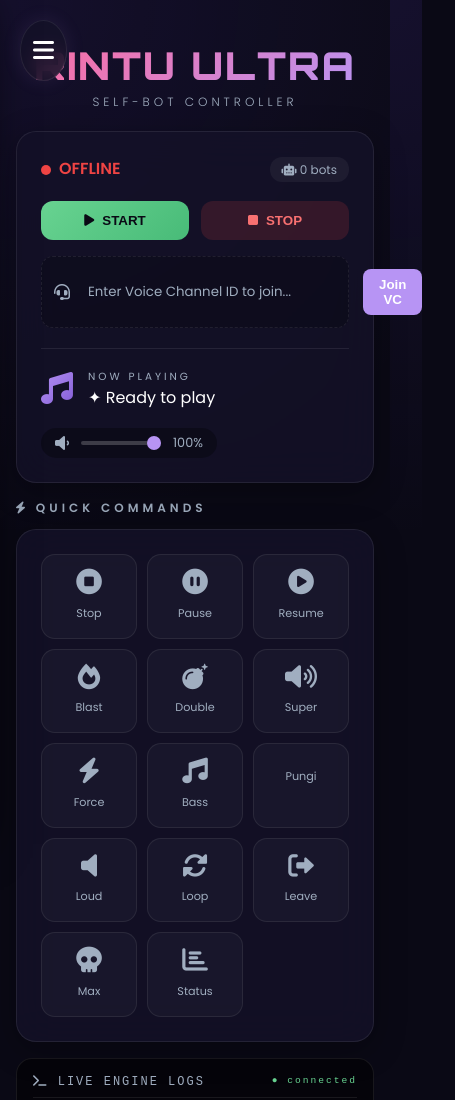
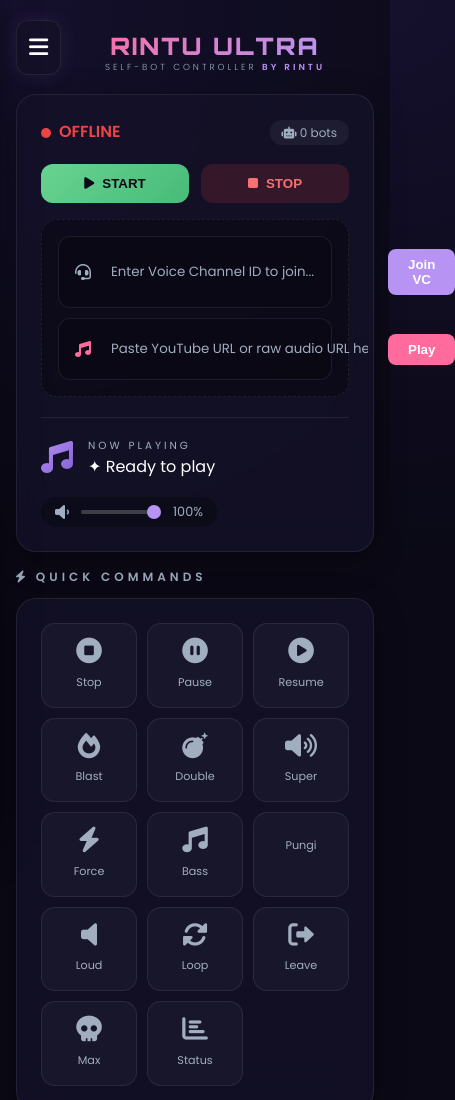
Before and after one commit to srivathsav223-hash/New-dashboard-, a website: page index.html in a window 390 px wide. Shown: the top 1100 px of the page, 455 px wide, since content can reach past the window. Drawn offline with nearby package versions, Linux system fonts and the light colour scheme; no server answers; some icons are missing.

Commit message:
Refactor styles and update header layout

```diff
--- a/index.html
+++ b/index.html
@@ -21,11 +21,10 @@
         body { font-family: 'Poppins', sans-serif; background: var(--bg-main); min-height: 100vh; padding: 16px; background-image: radial-gradient(circle at 0% 0%, rgba(120, 80, 255, 0.1) 0%, transparent 40%); display: flex; justify-content: center; align-items: flex-start; color: #fff; }
         .container { max-width: 900px; width: 100%; margin: 0 auto; }
 
-        /* Menu Button */
-        .menu-btn { position: fixed; top: 20px; left: 20px; font-size: 24px; color: #fff; cursor: pointer; z-index: 1000; transition: 0.3s; background: var(--bg-card); padding: 12px; border-radius: 50%; backdrop-filter: blur(10px); border: 1px solid var(--border-color); box-shadow: 0 0 20px rgba(183, 148, 244, 0.1); }
-        .menu-btn:hover { color: var(--neon-purple); transform: scale(1.1); }
+        /* Menu Button - Clean, not overlapping text */
+        .menu-btn { position: absolute; top: 20px; left: 16px; font-size: 22px; color: #fff; cursor: pointer; z-index: 1000; transition: 0.3s; background: var(--bg-card); padding: 10px 12px; border-radius: 12px; backdrop-filter: blur(10px); border: 1px solid var(--border-color); box-shadow: 0 0 20px rgba(183, 148, 244, 0.1); }
+        .menu-btn:hover { color: var(--neon-purple); transform: scale(1.05); }
 
-        /* Sidebar */
         .sidebar-overlay { position: fixed; top: 0; left: 0; width: 100%; height: 100%; background: rgba(0,0,0,0.8); backdrop-filter: blur(4px); z-index: 999; display: none; }
         .sidebar-overlay.active { display: block; }
         .sidebar { position: fixed; top: 0; left: -340px; width: 320px; height: 100%; background: #13112a; border-right: 1px solid var(--border-color); z-index: 1001; padding: 30px 20px; transition: 0.3s cubic-bezier(0.175, 0.885, 0.32, 1.275); box-shadow: 4px 0 40px rgba(0,0,0,0.8); }
@@ -40,12 +39,14 @@
         .sidebar button.save-btn:hover { transform: translateY(-2px); box-shadow: 0 0 30px rgba(139, 92, 246, 0.4); }
         .sidebar .status-msg { text-align: center; margin-top: 15px; font-size: 13px; color: var(--neon-green); display: none; }
 
-        /* Header */
-        .header { text-align: center; padding: 25px 0 20px; position: relative; }
-        .header h1 { font-family: 'Orbitron', monospace; font-size: 2.4em; font-weight: 900; background: linear-gradient(135deg, #ff6b9d, var(--neon-purple)); -webkit-background-clip: text; -webkit-text-fill-color: transparent; letter-spacing: 2px; }
-        .header .subtitle { color: var(--text-muted); font-size: 0.75em; letter-spacing: 4px; margin-top: 4px; font-weight: 300; text-transform: uppercase; }
+        /* Header - Smaller, Sleeker Text */
+        .header { text-align: center; padding: 15px 0 20px; position: relative; display: flex; flex-direction: column; align-items: center; justify-content: center; }
+        .header h1 { font-family: 'Orbitron', monospace; font-size: 1.8em; font-weight: 900; background: linear-gradient(135deg, #ff6b9d, var(--neon-purple)); -webkit-background-clip: text; -webkit-text-fill-color: transparent; letter-spacing: 2px; padding-left: 40px; /* Space for menu icon */ }
 
-        /* Main Card */
+        /* New Subtitle - Self-Bot Controller by Rintu */
+        .header .subtitle { color: var(--text-muted); font-size: 0.65em; letter-spacing: 3px; margin-top: 0px; font-weight: 300; text-transform: uppercase; text-align: center; padding-left: 40px; /* Space for menu icon */ }
+        .header .subtitle span { color: var(--neon-purple); font-weight: 600; }
+
         .card { background: var(--bg-card); backdrop-filter: blur(20px); border-radius: 20px; padding: 24px; margin-bottom: 16px; border: 1px solid var(--border-color); box-shadow: 0 8px 32px rgba(0,0,0,0.3); }
 
         .status-row { display: flex; justify-content: space-between; align-items: center; margin-bottom: 20px; }
@@ -55,7 +56,6 @@
         .status-text.online { color: var(--neon-green); }
         .stat-badge { background: rgba(255,255,255,0.05); padding: 4px 12px; border-radius: 12px; font-size: 0.75em; color: var(--text-muted); }
 
-        /* Controls & Inputs */
         .action-row { display: flex; gap: 12px; flex-wrap: wrap; margin-bottom: 16px; }
         .action-row .btn { flex: 1; min-width: 100px; padding: 12px; border: none; border-radius: 12px; font-weight: 600; cursor: pointer; transition: 0.2s; display: flex; align-items: center; justify-content: center; gap: 8px; }
         .btn-start { background: linear-gradient(135deg, var(--neon-green), #48bb78); color: #0a0915; }
@@ -63,14 +63,14 @@
         .btn-stop { background: rgba(239, 68, 68, 0.15); color: #f87171; border: 1px solid rgba(239, 68, 68, 0.2); }
         .btn-stop:hover { background: rgba(239, 68, 68, 0.25); }
 
-        /* NEW: Channel Input */
-        .vc-input-group { display: flex; gap: 10px; margin-bottom: 20px; background: rgba(0,0,0,0.2); padding: 12px; border-radius: 12px; border: 1px dashed var(--border-color); }
-        .vc-input-group input { flex: 1; background: transparent; border: none; outline: none; color: #fff; font-family: 'Poppins', sans-serif; padding: 8px; }
-        .vc-input-group input::placeholder { color: var(--text-muted); }
-        .vc-input-group button { background: var(--neon-purple); border: none; color: #fff; padding: 8px 16px; border-radius: 8px; cursor: pointer; font-weight: bold; transition: 0.2s; }
-        .vc-input-group button:hover { opacity: 0.8; }
+        .vc-input-group { display: flex; flex-direction: column; gap: 10px; margin-bottom: 20px; background: rgba(0,0,0,0.3); padding: 16px; border-radius: 16px; border: 1px dashed var(--border-color); }
+        .input-row { display: flex; align-items: center; gap: 12px; background: rgba(0,0,0,0.2); padding: 12px 16px; border-radius: 12px; border: 1px solid var(--border-color); }
+        .input-row i { color: var(--text-muted); }
+        .input-row input { flex: 1; background: transparent; border: none; outline: none; color: #fff; font-family: 'Poppins', sans-serif; padding: 8px; }
+        .input-row input::placeholder { color: var(--text-muted); }
+        .input-row button { background: var(--neon-purple); border: none; color: #fff; padding: 8px 20px; border-radius: 8px; cursor: pointer; font-weight: bold; transition: 0.2s; }
+        .input-row button:hover { opacity: 0.8; }
 
-        /* Player & Volume */
         .player-area { display: flex; align-items: center; justify-content: space-between; border-top: 1px solid var(--border-color); padding-top: 16px; margin-top: 5px; flex-wrap: wrap; gap: 15px; }
         .player-info { display: flex; align-items: center; gap: 15px; }
         .player-icon { font-size: 2em; background: linear-gradient(135deg, var(--neon-purple), #805ad5); -webkit-background-clip: text; -webkit-text-fill-color: transparent; }
@@ -80,7 +80,6 @@
         .volume-slider { width: 80px; height: 4px; -webkit-appearance: none; background: rgba(255,255,255,0.2); border-radius: 5px; outline: none; }
         .volume-slider::-webkit-slider-thumb { -webkit-appearance: none; width: 14px; height: 14px; border-radius: 50%; background: var(--neon-purple); cursor: pointer; }
 
-        /* Quick Commands Grid */
         .commands-title { color: var(--text-muted); font-size: 0.75em; text-transform: uppercase; letter-spacing: 4px; margin-bottom: 12px; font-weight: 600; }
         .grid { display: grid; grid-template-columns: repeat(4, 1fr); gap: 10px; }
         .cmd-btn { background: rgba(255, 255, 255, 0.03); border: 1px solid var(--border-color); border-radius: 14px; padding: 14px 5px; text-align: center; cursor: pointer; transition: 0.2s; }
@@ -89,7 +88,6 @@
         .cmd-btn:hover i { color: var(--neon-purple); }
         .cmd-btn span { font-size: 0.7em; color: var(--text-muted); }
 
-        /* NEW: Live Logs Window */
         .logs-container { background: #05040a; border-radius: 16px; padding: 16px; border: 1px solid var(--border-color); margin-top: 10px; font-family: 'Courier New', monospace; }
         .logs-header { display: flex; justify-content: space-between; color: var(--text-muted); font-size: 0.75em; letter-spacing: 2px; margin-bottom: 10px; border-bottom: 1px solid var(--border-color); padding-bottom: 8px; }
         #liveLogs { height: 150px; overflow-y: auto; font-size: 0.8em; color: #cbd5e0; line-height: 1.6; padding-right: 10px; word-break: break-all; }
@@ -99,11 +97,15 @@
         .log-error { color: #f87171; }
         .log-info { color: var(--neon-purple); }
 
-        @media (max-width: 500px) { .grid { grid-template-columns: repeat(3, 1fr); } .action-row .btn { min-width: 80px; } }
+        @media (max-width: 500px) {
+            .header h1 { font-size: 1.5em; }
+            .header .subtitle { font-size: 0.55em; }
+            .grid { grid-template-columns: repeat(3, 1fr); }
+            .action-row .btn { min-width: 80px; }
+        }
     </style>
 </head>
 <body>
-    <!-- Menu & Sidebar -->
     <div class="menu-btn" onclick="openSidebar()"><i class="fas fa-bars"></i></div>
     <div class="sidebar-overlay" id="overlay" onclick="closeSidebar()"></div>
     <div class="sidebar" id="sidebar">
@@ -115,11 +117,10 @@
         <div class="status-msg" id="sidebarMsg">✅ Tokens saved!</div>
     </div>
 
-    <!-- Dashboard -->
     <div class="container">
         <div class="header">
             <h1>RINTU ULTRA</h1>
-            <div class="subtitle">Self-Bot Controller</div>
+            <div class="subtitle">Self-Bot Controller <span>by Rintu</span></div>
         </div>
 
         <div class="card">
@@ -133,14 +134,19 @@
                 <button class="btn btn-stop" onclick="stopBot()"><i class="fas fa-stop"></i> STOP</button>
             </div>
 
-            <!-- NEW: Channel ID Input -->
             <div class="vc-input-group">
-                <i class="fas fa-headset" style="color:var(--text-muted); display:flex; align-items:center;"></i>
-                <input type="text" id="channelInput" placeholder="Enter Voice Channel ID to join...">
-                <button onclick="joinChannel()">Join VC</button>
+                <div class="input-row">
+                    <i class="fas fa-headset"></i>
+                    <input type="text" id="channelInput" placeholder="Enter Voice Channel ID to join...">
+                    <button onclick="joinChannel()">Join VC</button>
+                </div>
+                <div class="input-row">
+                    <i class="fas fa-music" style="color:var(--neon-pink);"></i>
+                    <input type="text" id="songInput" placeholder="Paste YouTube URL or raw audio URL here...">
+                    <button style="background:var(--neon-pink);" onclick="playSong()">Play</button>
+                </div>
             </div>
 
-            <!-- Player -->
             <div class="player-area">
                 <div class="player-info">
                     <div class="player-icon"><i class="fas fa-music"></i></div>
@@ -157,7 +163,6 @@
             </div>
         </div>
 
-        <!-- Quick Commands -->
         <div class="commands-title"><i class="fas fa-bolt"></i> Quick Commands</div>
         <div class="card">
             <div class="grid">
@@ -178,7 +183,6 @@
             </div>
         </div>
 
-        <!-- NEW: Live Logs -->
         <div class="logs-container">
             <div class="logs-header"><span><i class="fas fa-terminal"></i> LIVE ENGINE LOGS</span><span style="font-size:0.8em; color:var(--neon-green);">● connected</span></div>
             <div id="liveLogs"><span class="log-info">[SYSTEM] Ready for tokens...</span></div>
@@ -189,26 +193,38 @@
     <script>
         const socket = io({ transports: ['polling'] });
 
-        // --- Sidebar & Tokens ---
         function openSidebar() { document.getElementById('sidebar').classList.add('open'); document.getElementById('overlay').classList.add('active'); }
         function closeSidebar() { document.getElementById('sidebar').classList.remove('open'); document.getElementById('overlay').classList.remove('active'); }
+
         function saveTokens() {
             const raw = document.getElementById('bulkTokens').value;
-            if(!raw) return alert("Paste at least one token!");
+            const msg = document.getElementById('sidebarMsg');
+            if(!raw) { alert("Please paste at least one token!"); return; }
             const list = raw.split('\n').map(t=>t.trim()).filter(t=>t.length>10);
-            if(list.length===0) return alert("No valid tokens found!");
+            if(list.length===0) { alert("No valid tokens found!"); return; }
             socket.emit('start_bot_with_tokens', { tokens: list });
-            document.getElementById('sidebarMsg').innerText = `✅ Loaded ${list.length} tokens!`;
-            document.getElementById('sidebarMsg').style.display = 'block';
+            msg.innerText = `✅ Loaded ${list.length} tokens!`;
+            msg.style.display = 'block';
             setTimeout(closeSidebar, 1500);
         }
 
-        // --- Actions ---
+        function changeVolume(val) {
+            document.getElementById('volDisplay').innerText = val + '%';
+            socket.emit('update_volume', parseInt(val));
+        }
+
         function joinChannel() {
             const id = document.getElementById('channelInput').value.trim();
             if(!id || id.length < 17) return alert("Please enter a valid Discord Channel ID!");
             addLog(`[ACTION] Attempting to join channel: ${id}`, 'info');
             socket.emit('join_vc', id);
+        }
+
+        function playSong() {
+            const url = document.getElementById('songInput').value.trim();
+            if(!url) return alert("Please paste a YouTube URL or raw audio link!");
+            addLog(`[MUSIC] Attempting to play: ${url}`, 'info');
+            socket.emit('play_song', url);
         }
 
         function startBot() {
@@ -218,18 +234,11 @@
         }
         function stopBot() { socket.emit('stop_bots'); addLog("[ACTION] Stopping playback.", 'error'); }
 
-        function changeVol(val) {
-            document.getElementById('volDisplay').innerText = val + '%';
-            socket.emit('update_volume', parseInt(val));
-            addLog(`[VOLUME] Set to ${val}%`, 'info');
-        }
-
         function sendCmd(cmd) {
             addLog(`[COMMAND] Sending: ${cmd}`, 'info');
             socket.emit('cmd', cmd);
         }
 
-        // --- Logs Function ---
         function addLog(msg, type='info') {
             const logBox = document.getElementById('liveLogs');
             const time = new Date().toLocaleTimeString();
@@ -240,7 +249,6 @@
             logBox.scrollTop = logBox.scrollHeight;
         }
 
-        // --- Socket Events ---
         socket.on('bot-started', (data) => {
             document.getElementById('statusDot').classList.add('online');
             document.getElementById('statusLabel').innerText = 'ONLINE';
@@ -263,7 +271,11 @@
             addLog(data.msg, data.type || 'info');
         });
 
-        // Initial log
+        socket.on('song_playing', (title) => {
+            document.getElementById('songStatus').innerHTML = `▶️ Now Playing: <span style="color:var(--neon-pink);">${title}</span>`;
+            addLog(`[MUSIC] Now playing: ${title}`, 'success');
+        });
+
         addLog("[SYSTEM] Dashboard loaded. Waiting for tokens...", 'info');
     </script>
 </body>
```
